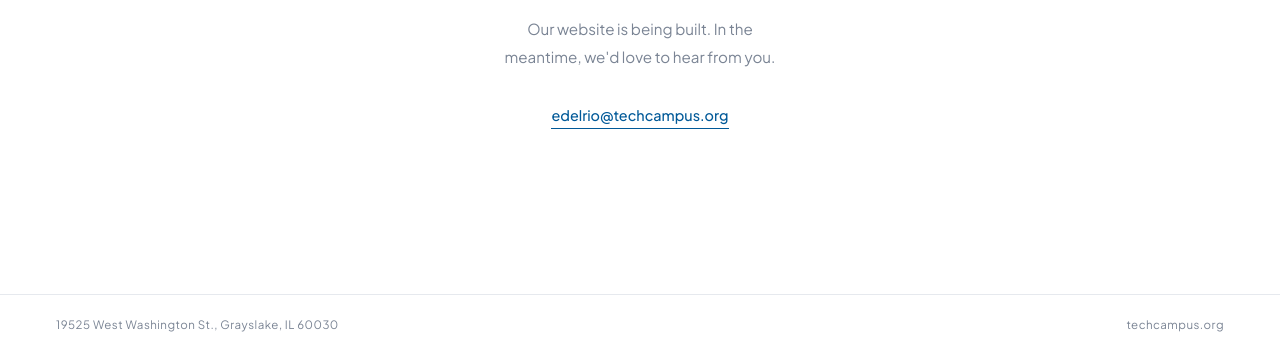
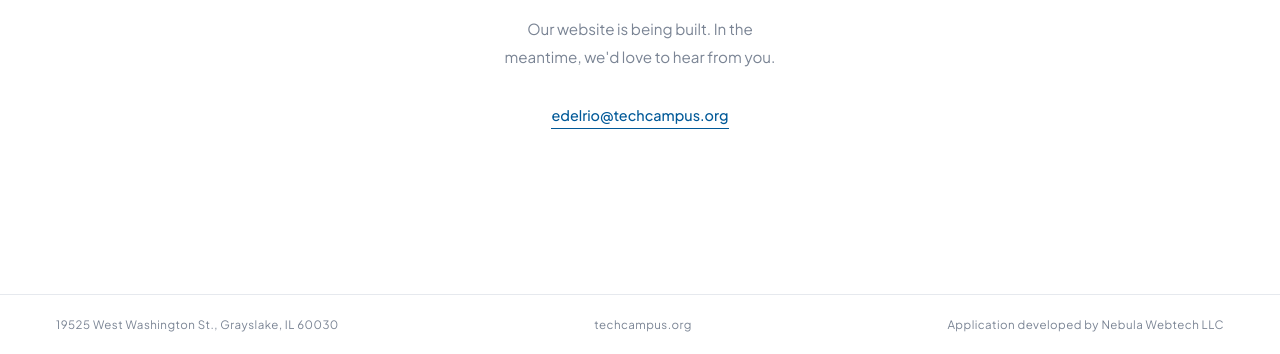
Before and after one commit to lctcnebula/ictc, a plain HTML site: page index.html in a window 1280 px wide. Shown: the part 446-800 px from the top of the page. Drawn offline with Linux system fonts and the light colour scheme.

Commit message:
Add developer attribution in footerAdd Nebula Webtech LLC developer credit to footer

```diff
--- a/index.html
+++ b/index.html
@@ -137,6 +137,7 @@
   <footer>
     <span>19525 West Washington St., Grayslake, IL 60030</span>
     <a href="https://www.techcampus.org" target="_blank" rel="noopener">techcampus.org</a>
+    <span>Application developed by <a href="https://nebulawebtech.com" target="_blank" rel="noopener">Nebula Webtech LLC</a></span>
   </footer>
 </body>
 </html>
```
